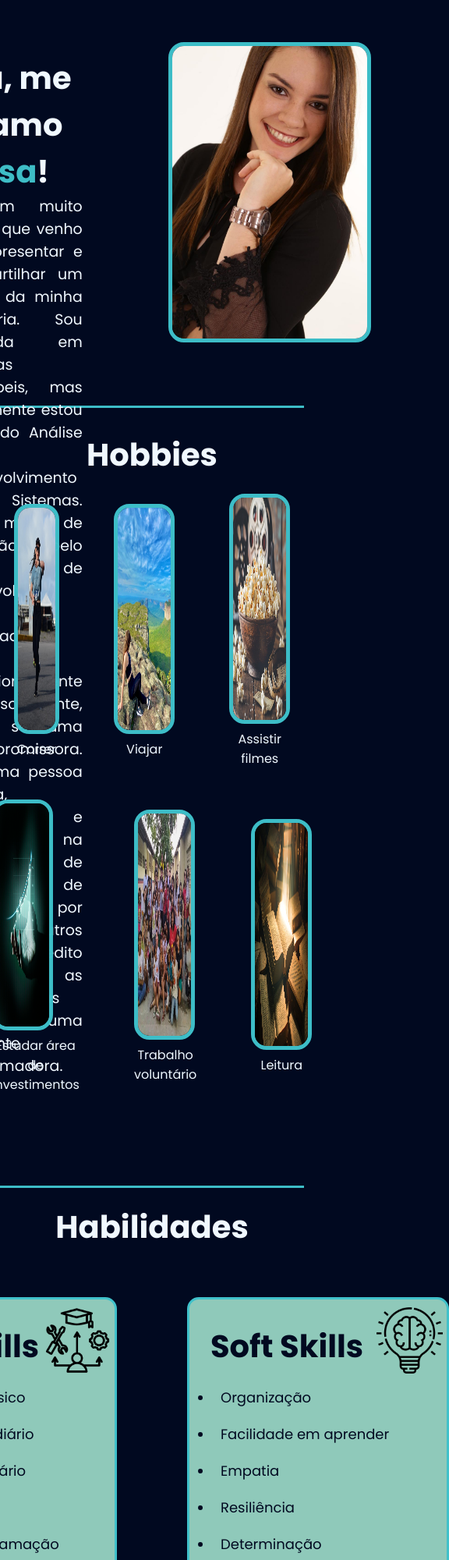
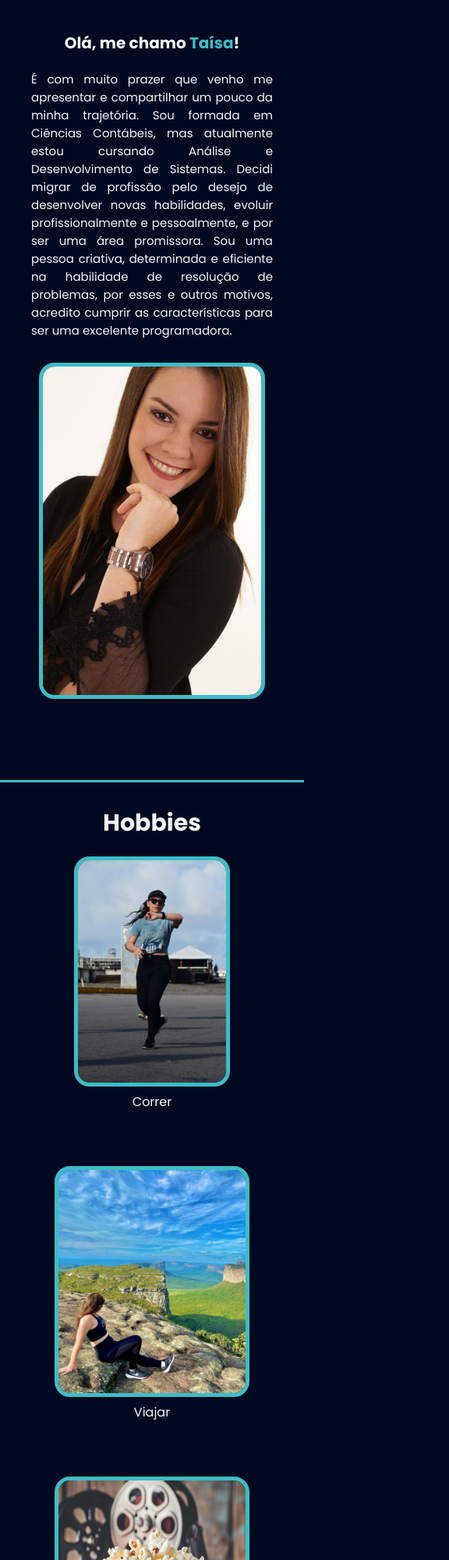
Before and after one commit to taisatavares/apresentacao.taisa, a plain HTML site: page index.html in a window 390 px wide. Shown: the top 2000 px of the page at 78% size, 576 px wide, since content can reach past the window. Drawn offline with nearby package versions, Linux system fonts and the light colour scheme; a web font is replaced by a local one.

Commit message:
corrigindo divs

```diff
--- a/style.css
+++ b/style.css
@@ -277,3 +277,239 @@ span{
     color: black;
     font-weight: bold;
 }
+
+@media screen and (max-width: 500px) {
+
+/*apresentação*/
+.apresentation{
+    height: 1000px;
+
+}
+
+.texto{
+    padding: 20px;
+    width: 350px;
+    height: 240px;
+    margin-bottom: 80px;
+ }
+
+ .apresentation h1{
+    padding: 0px;
+    text-align: center;
+    font-size: 20px;
+    margin-bottom: 20px;
+
+ }
+
+ .apresentation p{
+     color: aliceblue;
+     text-align: justify;
+     font-size: 15px;
+ }
+
+
+
+ .apresentacao{
+
+    flex-direction: column;
+    justify-content: center;
+    align-items: center;
+    padding: 20px;
+
+ }
+
+
+
+ .foto_taisa{
+    width: 290px;
+    margin-top: 35px;
+
+ }
+
+ /*Hobbies*/
+
+ /*hobbies*/
+
+.apresentation-2{
+    border-top: 3px solid #3fc1cafa;
+    height: 2400px;
+}
+
+.apresentacao-2{
+    margin: 30px;
+    height: 2400px;
+
+}
+
+.apresentacao-2 h1{
+    text-align: center;
+    font-size: 30px;
+    color: aliceblue;
+    margin-top: 20px;
+}
+
+.parte1{
+    display: flex;
+    flex-direction: column;
+    margin-top: 20px;
+    margin-bottom: 40px;
+}
+
+
+
+.parte2{
+    display: flex;
+    flex-direction: column;
+    align-items: center;
+    justify-content: center;
+    margin-top: 20px;
+}
+
+.foto p{
+    text-align: center;
+    color: aliceblue;
+}
+
+.foto-hobbies1{
+    width: 200px;
+
+}
+
+.foto-hobbies2{
+    width: 300px;
+
+}
+
+.foto-hobbies3{
+    width: 250px;
+
+}
+
+/*Habilidades*/
+
+.minhas-habilidades{
+
+    height: 1100px;
+
+}
+
+.minhas-habilidades h1{
+    text-align: center;
+    font-size: 30px;
+
+
+}
+
+.skills{
+    display: flex;
+    flex-direction: column;
+
+
+}
+
+
+
+.habilidade{
+    width: 330px;
+    height: 400px;
+    justify-content: center;
+    text-align: justify;
+    padding: 10px;
+    margin-bottom: 15px;
+    /*background-color: rgba(108, 109, 110, 0.39);*/
+    background-color: #8FC9BA;
+}
+
+
+
+.foto-hard{
+    width: 75px;
+}
+
+
+
+.img-hard{
+    width: 75px;
+
+}
+
+/*Trajetória*/
+
+.trajetoria{
+    border-top: 3px solid #3fc1cafa;
+    background-image: url("./img/StockCake-Modern\ Office\ Interior_1726273042.jpg");
+    background-repeat: no-repeat;
+    background-position: center;
+    background-size: cover;
+    filter: brightness(0.80) opacity(0.90);
+
+}
+
+.trajetoria h1{
+    text-align: center;
+    font-size: 20px;
+    color: aliceblue;
+
+
+}
+
+.trajetoria p{
+    color: aliceblue;
+    text-align: justify;
+    font-size: 15px;
+}
+
+.traj{
+
+    width: 100%;
+    padding: 10px;
+    margin-top: 30px;
+    align-items: center;
+    justify-content: center;
+    text-align: center;
+}
+
+
+.traj .texto{
+    padding: 10px;
+
+    background-color: #010920c7;
+    border-radius: 8px;
+    width: 100%;
+    height: 600px;
+
+
+}
+
+/*Mil devs*/
+
+.oportunidade{
+    background-image: url("./img/1000devs.jpeg");
+    background-repeat: no-repeat;
+    background-position: top;
+    background-color: aliceblue;
+    background-size: 100%;
+    height: 1000px;
+    display: block;
+    align-items: center;
+    text-align: right;
+    justify-content: center;
+    margin-top: 70px;
+}
+
+.mildevs{
+    width: 80vw;
+    height: 70vw;
+    text-align: justify;
+
+    margin-left: 10%;
+    margin-top: 25vh;
+    font-size: 15px;
+}
+
+.agradecimento {
+    color: black;
+    font-weight: bold;
+}
+
+}
```
